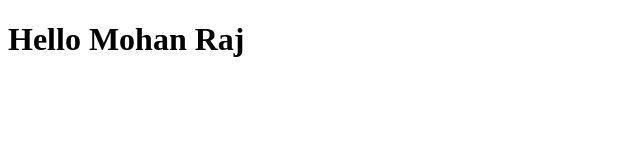
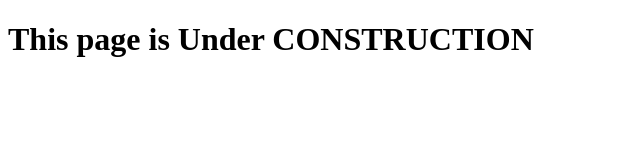
Before and after one commit to nithishkumar98/nithishkumar98.github.io, a plain HTML site: page index.html in a window 1280 px wide. Shown: the whole page, without its empty margins (0-640 px from the left). Drawn offline with Linux system fonts and the light colour scheme.

Commit message:
Update index.html

```diff
--- a/index.html
+++ b/index.html
@@ -6,6 +6,6 @@
     <title>Document</title>
 </head>
 <body>
-    <h1>Hello Mohan Raj</h1>
+    <h1>This page is Under CONSTRUCTION</h1>
 </body>
 </html>
```
